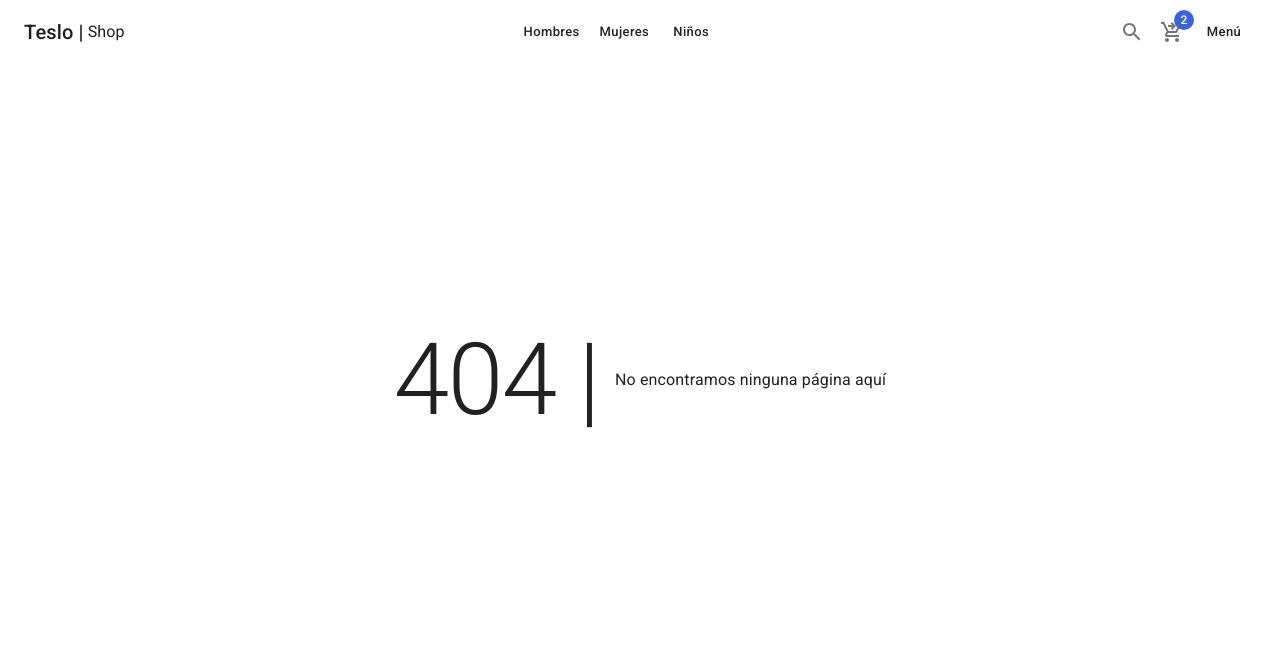
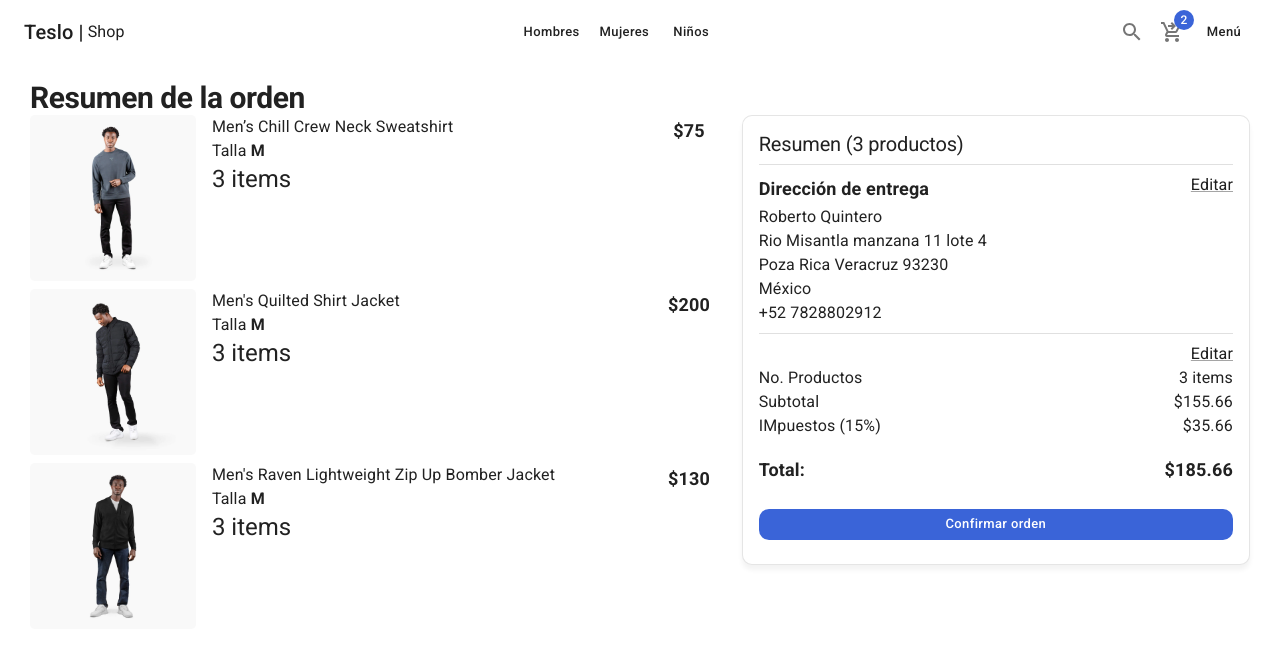
Before and after one commit to RobertoQuintero/nextjs-teslo-shop, a Next.js app: page /checkout/summary in a window 1280 px wide. Before the commit this address had no page. Shown: the top 656 px of the page. Built offline with nearby package versions, Linux system fonts and the light colour scheme.

Commit message:
Termina diseño de pagin SummaryPage resumen de la orden

```diff
--- a/components/cart/CartList.tsx
+++ b/components/cart/CartList.tsx
@@ -25,7 +25,7 @@
                 <Link>
                   <CardActionArea>
                     <CardMedia
-                      image={`products/${product.images[0]}`}
+                      image={`/products/${product.images[0]}`}
                       component='img'
                       sx={{borderRadius:'5px'}}
                     />
--- /dev/null
+++ b/pages/checkout/summary.tsx
@@ -0,0 +1,61 @@
+import NextLink from 'next/link'
+import { CartList, OrderSummary } from "@/components/cart"
+import { ShopLayout } from "@/components/layouts"
+import { Box, Button, Card, CardContent, Divider, Grid, Link, Typography } from "@mui/material"
+
+const SummaryPage = () => {
+  return (
+    <ShopLayout title="Resumen de orden" pageDescription="Resumen de la orden">
+      <Typography variant="h1" component='h1'>Resumen de la orden</Typography>
+      <Grid container>
+        <Grid item xs={12} sm={7}>
+          <CartList />
+        </Grid>
+
+        <Grid item xs={12} sm={5}>
+          <Card className='summary-card'>
+            <CardContent>
+              <Typography variant='h2'>Resumen (3 productos)</Typography>
+              <Divider sx={{my:1}}/>
+
+              <Box display='flex' justifyContent='space-between'>
+              <Typography variant='subtitle1'>Dirección de entrega</Typography>
+                <NextLink href='/checkout/address' passHref legacyBehavior>
+                  <Link underline='always'>
+                    Editar
+                  </Link>
+                </NextLink>
+              </Box>
+
+              <Typography >Roberto Quintero</Typography>
+              <Typography >Rio Misantla manzana 11 lote 4</Typography>
+              <Typography >Poza Rica Veracruz 93230</Typography>
+              <Typography >México</Typography>
+              <Typography >+52 7828802912</Typography>
+              <Divider sx={{my:1}}/>
+
+              <Box display='flex' justifyContent='end'>
+                <NextLink href='/cart' passHref legacyBehavior>
+                  <Link underline='always'>
+                    Editar
+                  </Link>
+                </NextLink>
+              </Box>
+
+              <OrderSummary/>
+
+              <Box sx={{mt:3}}>
+                <Button color='secondary' className="circular-btn" fullWidth>
+                  Confirmar orden
+                </Button>
+              </Box>
+            </CardContent>
+          </Card>
+        </Grid>
+
+      </Grid>
+    </ShopLayout>
+  )
+}
+
+export default SummaryPage
```
